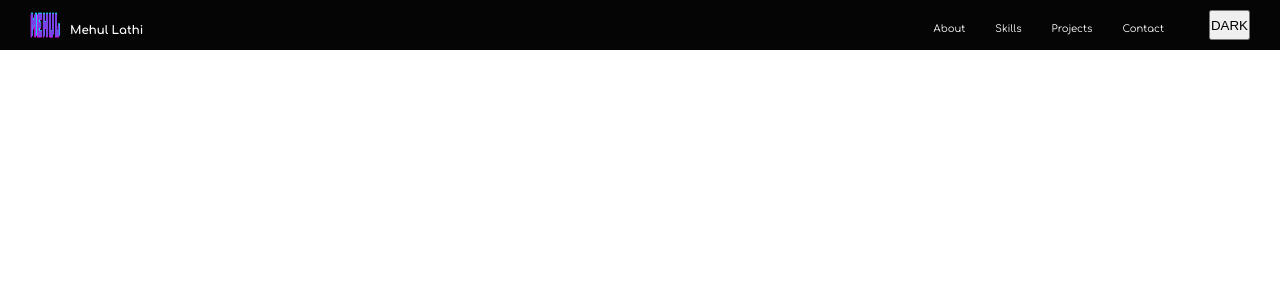
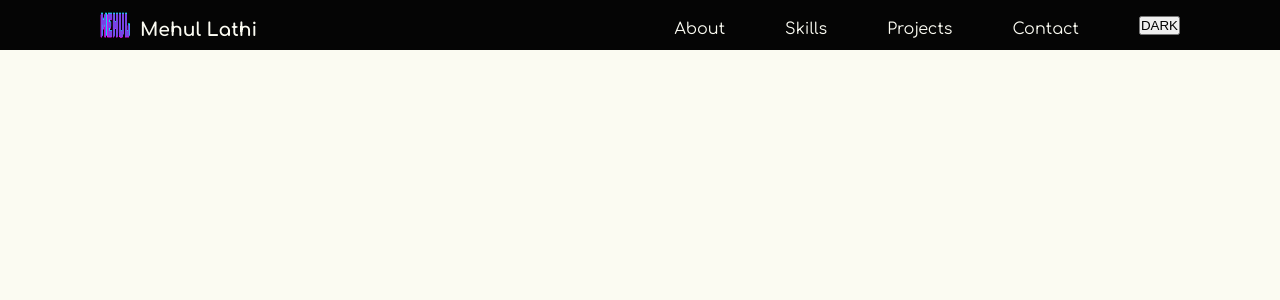
Before and after one commit to codedr0id/Portfolio, a React (Create React App) app: page / in a window 1280 px wide. Shown: the top 300 px of the page. Built offline with nearby package versions, Linux system fonts and the light colour scheme.

Commit message:
Updated navbar

```diff
--- a/src/components/Navbar.js
+++ b/src/components/Navbar.js
@@ -14,7 +14,7 @@ class Navbar extends Component {
     for (let link of this.props.links) {
       navLinks.push(
         <li key={link} className="Navbar__item">
-          <Navlink text={link} href={`#${link}`} />
+          <Navlink text={link} href={`#${link.toLowerCase()}`} />
         </li>
       );
     }
--- a/src/index.scss
+++ b/src/index.scss
@@ -16,6 +16,9 @@ body {
   font-family: $font-default;
   -webkit-font-smoothing: antialiased;
   -moz-osx-font-smoothing: grayscale;
+
+  font-size: 1.6rem;
+  background-color: $color-white;
 }
 
 code {
--- a/src/scss/Navbar.scss
+++ b/src/scss/Navbar.scss
@@ -3,11 +3,34 @@
 .Navbar {
   background-color: $color-black;
   color: $color-white;
-  padding: 1rem 3rem;
+  padding: 1rem 10rem;
   position: fixed;
+  left: 50%;
+  transform: translateX(-50%);
+  max-width: 1920px;
   width: 100%;
   display: flex;
   justify-content: space-between;
+  align-items: center;
+
+  // for larger screens
+  &::before,
+  &::after {
+    content: '';
+    background-color: $color-black;
+    height: 100%;
+    width: 1000px;
+    position: absolute;
+    z-index: -1;
+  }
+
+  &::before {
+    left: -1000px;
+  }
+
+  &::after {
+    right: -1000px;
+  }
 
   &__logo-container {
     a {
@@ -42,8 +65,7 @@
   }
 
   &__item {
-    margin: auto 1rem;
-    padding: 0 0.5rem;
+    margin: auto 3rem;
   }
 }
 
--- a/src/scss/variables.scss
+++ b/src/scss/variables.scss
@@ -1,6 +1,7 @@
 // COLORS
 $color-black: #050505;
-$color-white: #fff;
+$color-white: #fbfbf2;
+$color-gray: #494949;
 
 $color-primary: #ed6a5a;
 $color-secondary: #ffd257;
```
